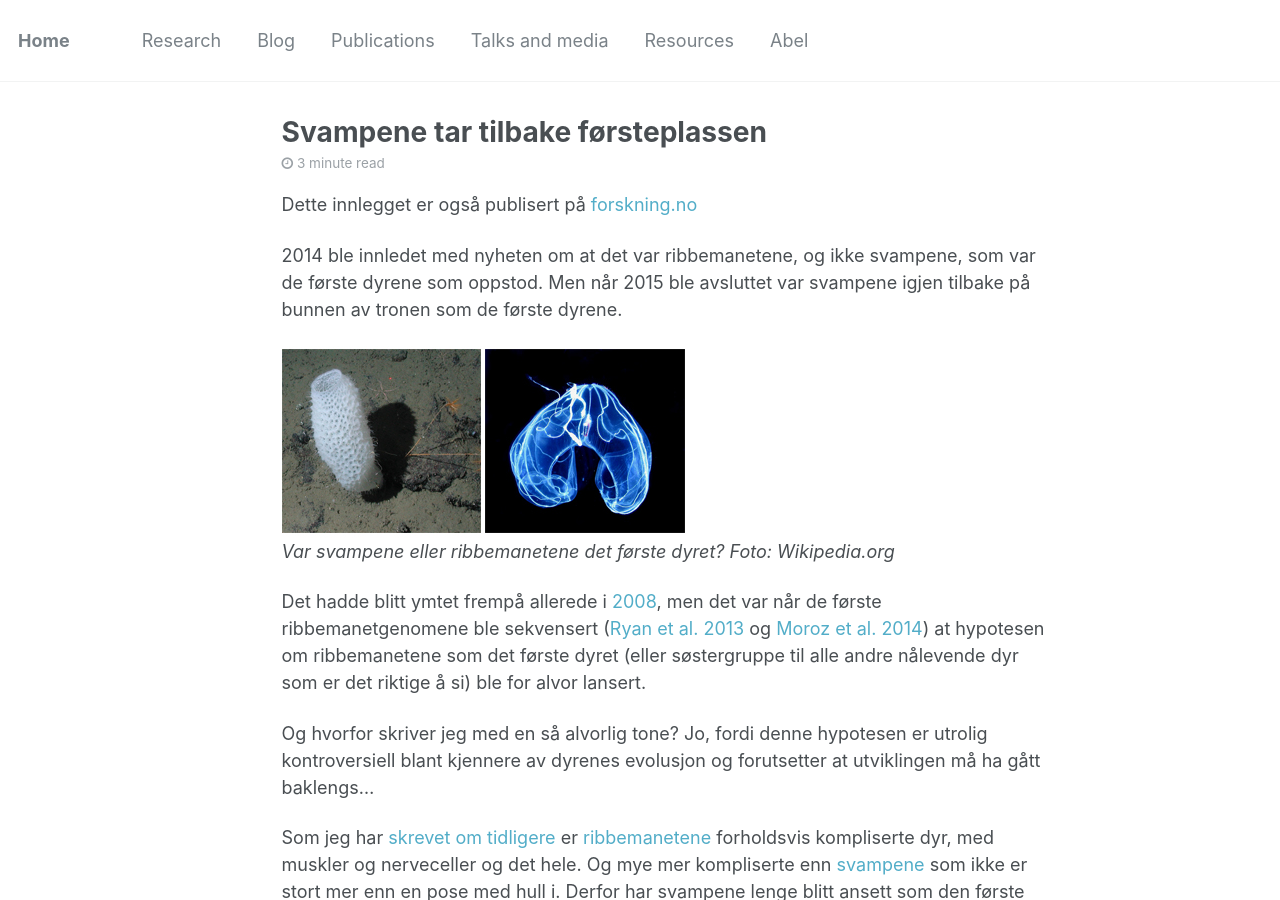
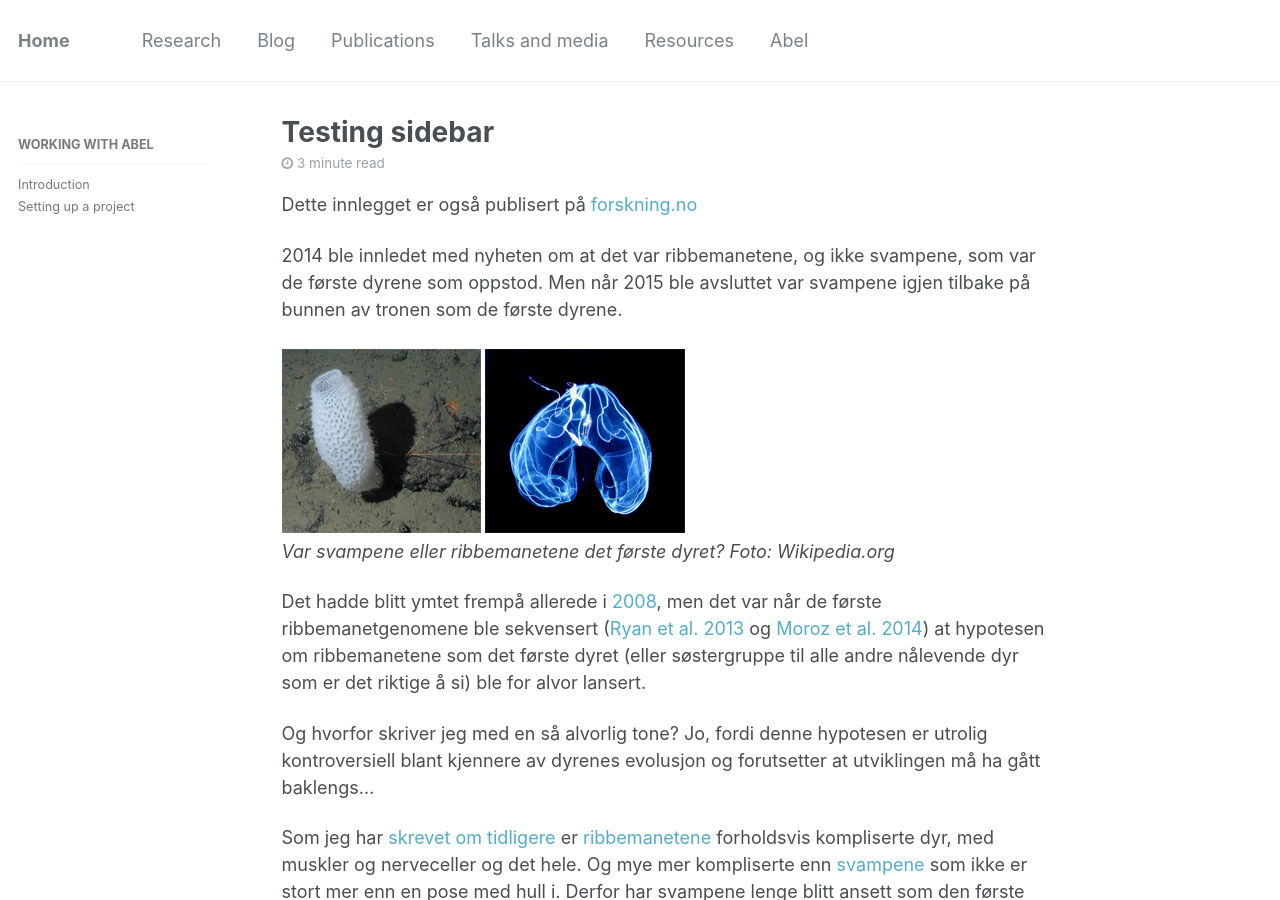
Before and after one commit to pjpaulpj/jonbra.github.io, a Jekyll site: the page built from _posts/2016-10-08-testing-sidebar.md, in a window 1280 px wide and 900 px high. Built offline with Jekyll 4.4.1, drawn with Linux system fonts in a browser that asks for light colours; comment, search, counter and statistics services are not loaded.

Commit message:
Added sidebar to front matter

```diff
--- a/_posts/2016-10-08-testing-sidebar.md
+++ b/_posts/2016-10-08-testing-sidebar.md
@@ -1,5 +1,5 @@
 ---
-title: Svampene tar tilbake førsteplassen
+title: Testing sidebar
 layout: single
 excerpt: "Svampene har tatt tilbake plassen som det første dyret"
 tags:
@@ -9,6 +9,8 @@ tags:
   - svamper
 categories:
   - blog
+sidebar:
+  nav: "abel"
 ---
 
 Dette innlegget er også publisert på [forskning.no](http://forskning.no/blogg/jon-brates-blogg/svampene-tar-tilbake-forsteplassen)
```
